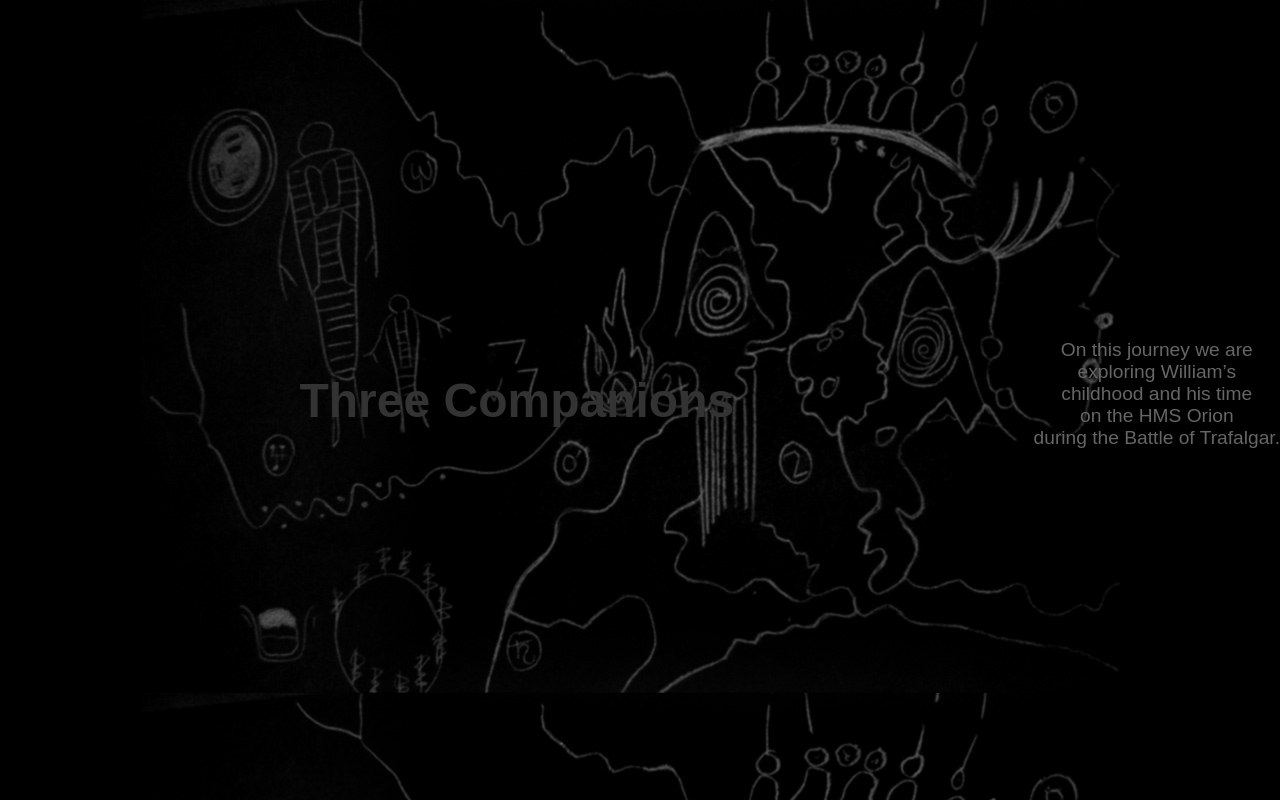
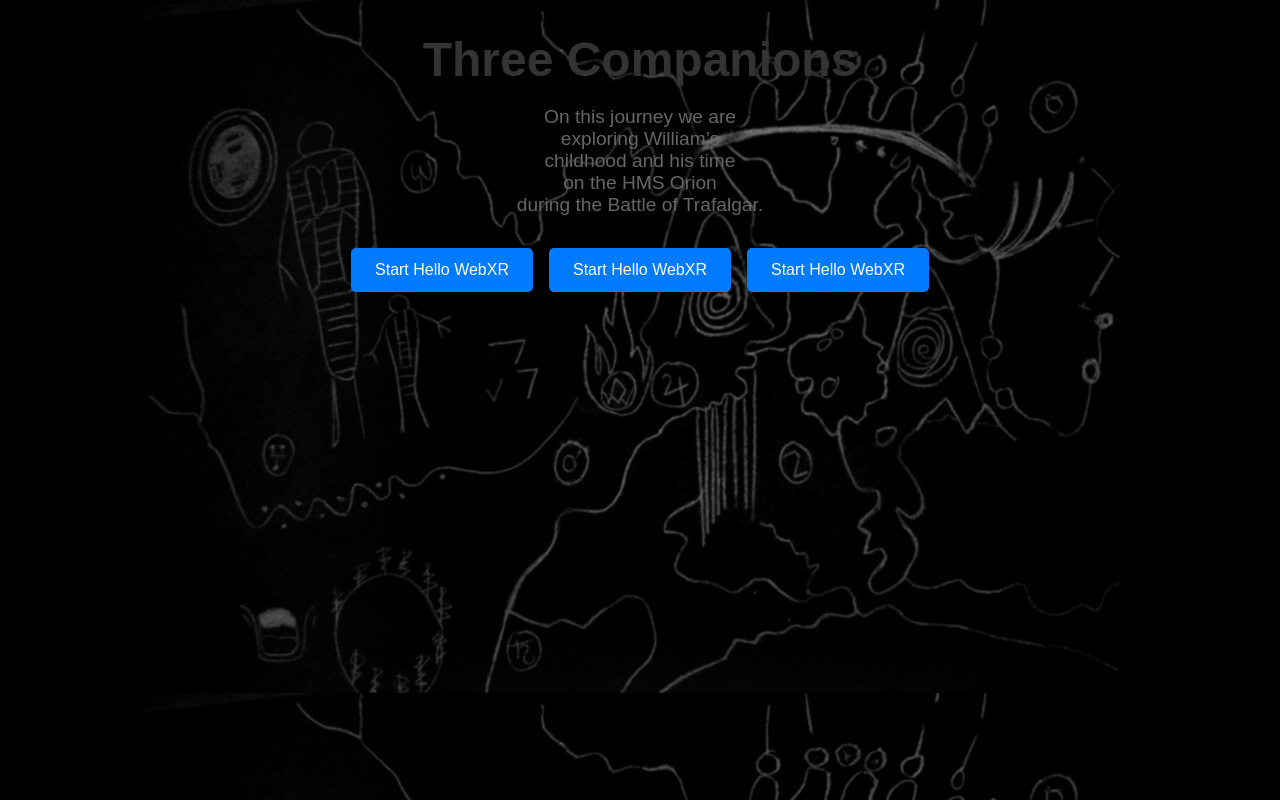
Before and after one commit to dialcforchris/WebXR, a plain HTML site: page index.html in a window 1280 px wide. Drawn offline with nearby package versions, Linux system fonts and the light colour scheme.

Commit message:
editing css

```diff
--- a/index.html
+++ b/index.html
@@ -18,15 +18,24 @@
         We start this one with a simple button. -->
     <!--<button onclick="activateXR()">Start Hello WebXR</button>
 -->
+<div>
+    <h1>Three Companions</h1>
 
-    <h1>Three Companions</h1>
-    <p>On this journey we are
+    <div><p>On this journey we are
         <br>exploring William’s<br>
         childhood and his time<br>
         on the HMS Orion<br>
         during the Battle of
         Trafalgar.</p>
+    </div>
+    <div class="button-group">
 
+            <button id="button" onclick="start()">Start Hello WebXR</button>
+            <button id="button" onclick="start()">Start Hello WebXR</button>
+            <button id="button" onclick="start()">Start Hello WebXR</button>
+
+    </div>
+    </div>
     <script src="PlaceXR.js"></script>
 
 </body>
--- a/styleSheet.css
+++ b/styleSheet.css
@@ -5,7 +5,7 @@ body {
     font-family: Arial, sans-serif;
     display: flex;
     justify-content: center;
-    align-items: center;
+    /*align-items: center;*/
     height: 100vh;
     background-color: #1355fc;
     background-image:url(cave.jpg);
@@ -19,9 +19,11 @@ h1 {
     font-size: 3rem;
     margin-bottom: 1rem;
     color: #333;
-    text-align: center;
-    width: 60%;
-    margin: 140px auto;
+    text-align:center;
+    width: 100%;
+    margin-left: 140px auto;
+    margin-top: 500px auto;
+    margin-right: 140px auto;
 }
 
 p {
```
